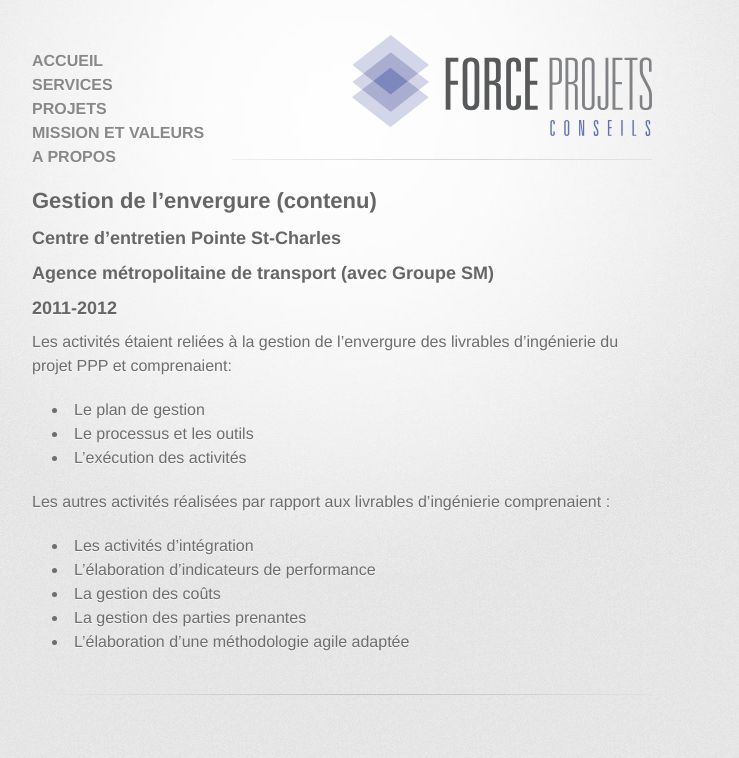
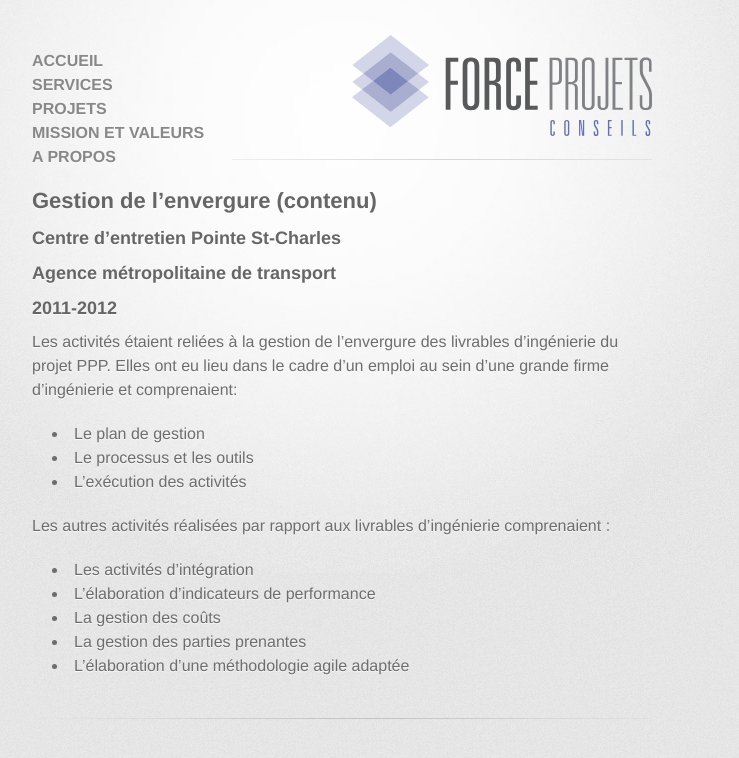
Before and after one commit to forceprojets/forceprojets.github.io, a Jekyll site: the page built from projet3.md, in a window 1280 px wide. Shown: the top 758 px of the page, without its empty margins (298-1037 px from the left). Built offline with Jekyll 4.4.1, drawn with Linux system fonts in a browser that asks for light colours; some web fonts are replaced; Markdown is read by kramdown in place of the engine named in the settings.

Commit message:
Updated projet3.md

```diff
--- a/projet3.md
+++ b/projet3.md
@@ -6,10 +6,10 @@ published: true
 
 ## Gestion de l'envergure (contenu)
 ### Centre d’entretien Pointe St-Charles
-### Agence métropolitaine de transport (avec Groupe SM)
+### Agence métropolitaine de transport
 ### 2011-2012
 
-Les activités étaient reliées à la gestion de l'envergure des livrables d'ingénierie du projet PPP et comprenaient:
+Les activités étaient reliées à la gestion de l'envergure des livrables d'ingénierie du projet PPP. Elles ont eu lieu dans le cadre d’un emploi au sein d’une grande firme d’ingénierie et comprenaient:
 - Le plan de gestion
 - Le processus et les outils
 - L'exécution des activités
```
